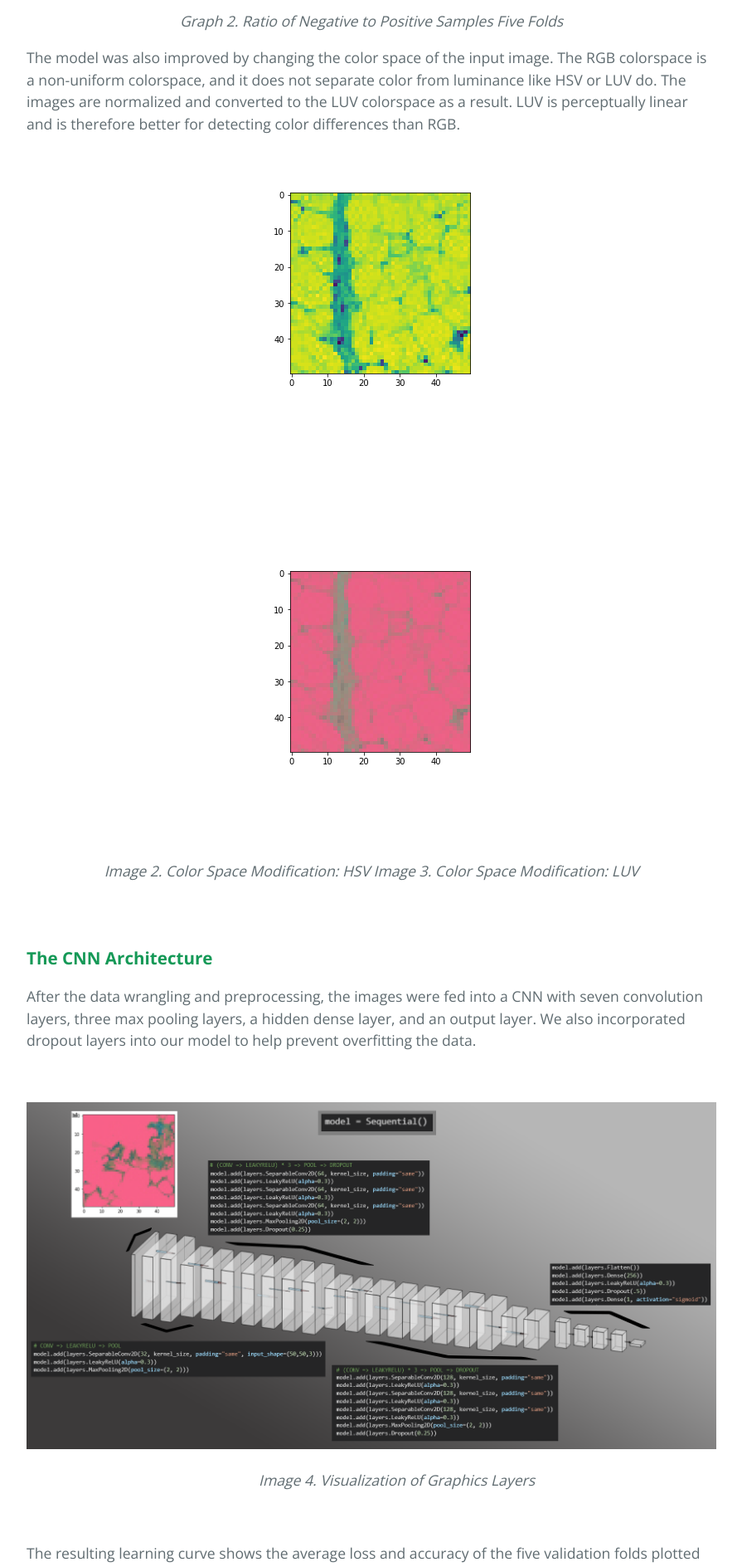
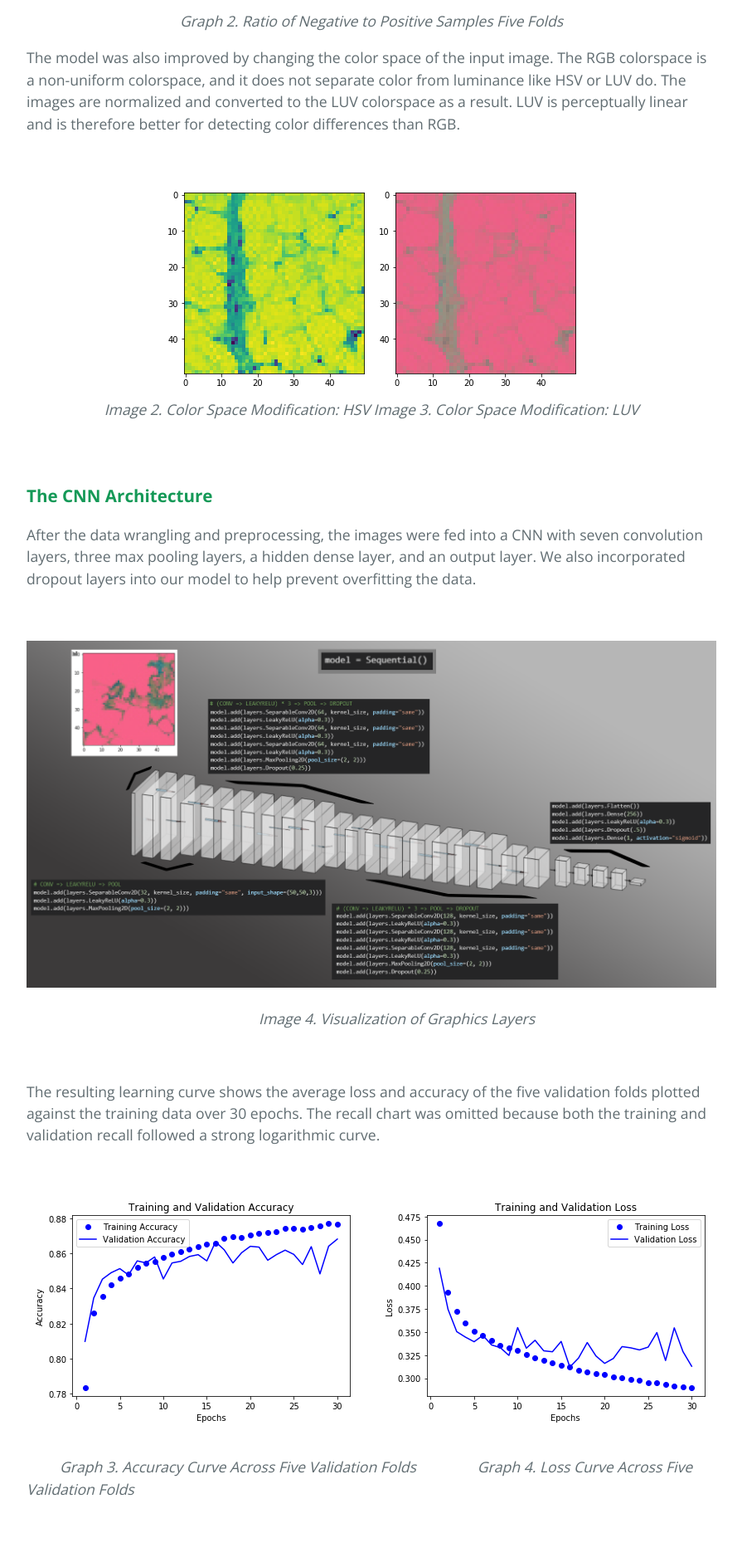
Before and after one commit to patelkb99/cs4641-team36.github.io, a Jekyll site: the page built from README.md, in a window 1280 px wide. Shown: the part 3405-5293 px from the top of the page at 83% size, without its empty margins (192-1087 px from the left). Built offline with Jekyll 4.4.1, drawn with Linux system fonts in a browser that asks for light colours; our own code applies the rules of GitHub Pages for plain Markdown files.

Commit message:
Update style.scss

```diff
--- a/assets/css/style.scss
+++ b/assets/css/style.scss
@@ -1,7 +1,3 @@
 ---
 ---
 @import 'jekyll-theme-cayman';
-
-.cen {
-  margin: 100px 100px 100px 100px;
-}
```
